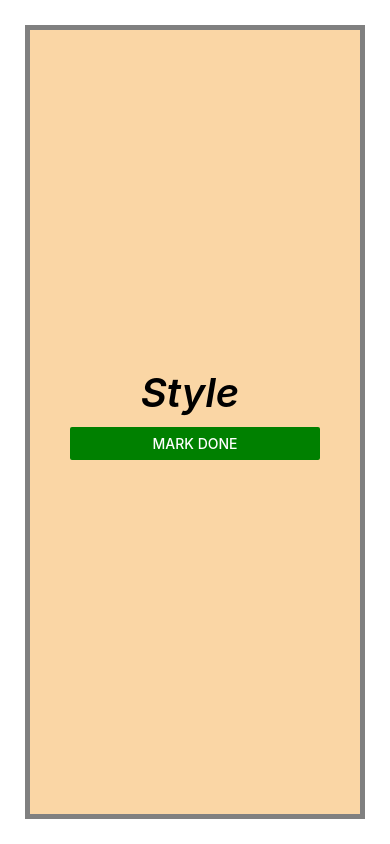
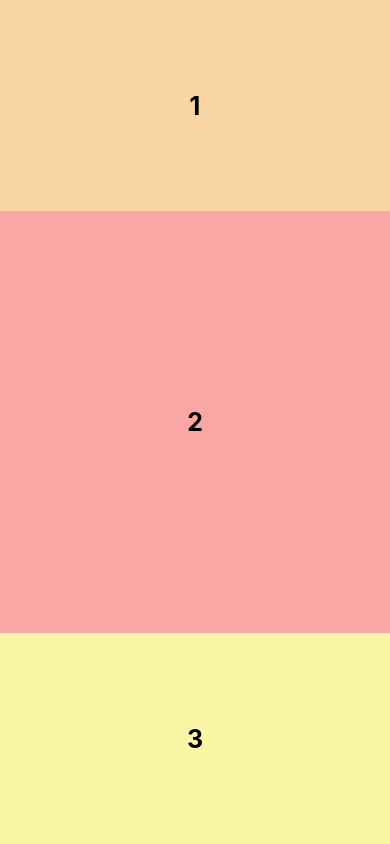
Before and after one commit to RohitRadix/RNpractice, a React Native app: screen / in a window 390 px wide. Built offline with nearby package versions, Linux system fonts and the light colour scheme.

Commit message:
Added flex box and parctice

```diff
--- a/App.js
+++ b/App.js
@@ -1,4 +1,4 @@
-import React , {useState} from 'react';
+import React, { useState } from 'react';
 
 import {
   StyleSheet,
@@ -6,49 +6,71 @@ import {
   Text,
   Button,
 } from 'react-native';
-// Undestanding Styles and styelsSheet
+// Undestanding Responsive UI and flexbox
 const App = () => {
-  const onClickHandler=() =>{
-   setName('Styling done ✅')
-  }
-  // Make a hook and give it a relavent name and default value if required
-  const [name, setName]= useState("Style ")
   return (
-    // we can write style in line too but its a good practice to define style in Stylesheet
-   <View style={styles.body}>
-     <Text style={styles.text}>{name}</Text>
-     {/* We cannnot add style to Button directly as it dosent accepts it so we will wrap it in View */}
-     <View style={styles.button}>
-        <Button color={'#008000'}  onPress={onClickHandler} title='Mark Done'></Button>
-     </View>
-   </View>
+    <View style={styles.body}>
+      <View style={styles.view1}>
+        <Text style={styles.text}>1</Text>
+      </View>
+      <View style={styles.view2}>
+        <Text style={styles.text}>2</Text>
+      </View>
+      <View style={styles.view3}>
+        <Text style={styles.text}>3</Text>
+      </View>
+    </View>
   );
 };
 
 const styles = StyleSheet.create({
-  body:{
+  body: {
+    // Flex 1 spreads the view to whole area
     flex: 1,
-    backgroundColor: '#fad6a5',
-    alignItems: 'center',
+    // Default flex direction is col
+    // flexDirection:"column",
+    // flex direction is col reverse , it reverses the order of items
+    // flexDirection:"column-reverse",
+    // flex direction set to row
+    // flexDirection:"row",
+    // flex direction set to row reverse
+    // flexDirection:"row-reverse",
+    alignItems: 'stretch',
     justifyContent: 'center',
-    borderWidth: 5,
-    margin:25,
-    borderColor:'grey',
+    // borderWidth: 5,
+    // borderColor: 'grey',
 
 
   },
-  text:{
-    color:'black',
-    fontSize: 40,
-    fontStyle:'italic',
-    fontWeight:'600',
-    margin: 10,
+  text: {
+    fontSize: 25,
+    fontWeight: 'bold',
+    color: 'black'
   },
-  // cannot do much directly to Button instead we will use TouchableOpacity etc in later stages
-  button:{
-    width: 250,
-    height: 60
+  view1: {
 
+    // width: 100,
+    // height: 100,
+    flex:1,
+    alignItems: 'center',
+    justifyContent: 'center',
+    backgroundColor: '#fad6a5',
+  },
+  view2: {
+    flex: 2,
+    // width: 100,
+    // height: 100,
+    alignItems: 'center',
+    justifyContent: 'center',
+    backgroundColor: '#faa6a5',
+  },
+  view3: {
+    flex:1,
+    // width: 100,
+    // height: 100,
+    alignItems: 'center',
+    justifyContent: 'center',
+    backgroundColor: '#faf6a5',
   }
 });
 
```
